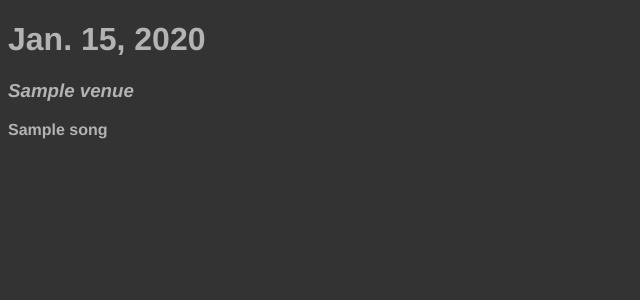
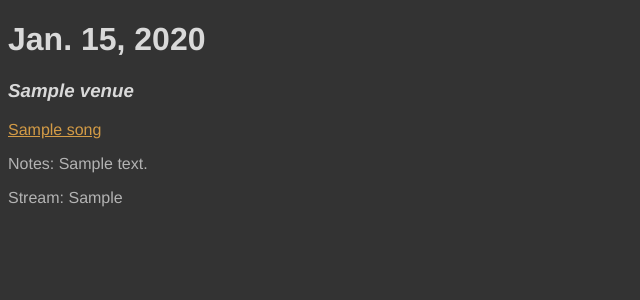
Before and after one commit to jls83/roadie, a Django app: a page that uses setlists/templates/setlists/show_detail.html in a window 1280 px wide. Shown: the top 300 px of the page, without its empty margins (0-640 px from the left). Run offline with Django 3.2, Linux system fonts and the light colour scheme; tables that the repository leaves empty hold one stand-in row (values such as "Sample post"); parts of the project's set-up code (start-up, migrations or seed data) failed here and were passed over.

Commit message:
Add notes and stream fields to templates

```diff
--- a/setlists/static/setlists/style.css
+++ b/setlists/static/setlists/style.css
@@ -5,16 +5,19 @@ body {
 }
 
 a {
-    font-weight: bold;
-    text-decoration: none;
-    color: #b3b3b3;
+    text-decoration: underline;
+    color: #d39b46;
 }
 
 a:hover {
-    text-decoration: underline;
+    text-decoration: none;
 }
 a:visited {
-    color: #737373;
+    color: #b9812c;
+}
+
+h1, h2, h3, h4, h5, h6 {
+    color: #d9d9d9;
 }
 
 h3 {
--- a/setlists/templates/setlists/show_detail.html
+++ b/setlists/templates/setlists/show_detail.html
@@ -8,11 +8,17 @@
     <h1>{{ mas.0.show.show_date }}</h1>
     <h3>{{ mas.0.show.show_venue }}</h3>
 
-    <p>
+    <p>{# I had to kludge this together to get the comma separation working correctly#}
     {% for song_obj in mas %}
         <a href="{% url 'song_detail' song_obj.song.simple_title %}">{{ song_obj.song.song_title }}</a>{% if not forloop.last %}, {% endif %}
     {% endfor %}
     </p>
 
+    {% if mas.0.show.show_notes %}
+        <p>Notes: {{ mas.0.show.show_notes }}</p>
+    {% endif %}
+    {% if mas.0.show.show_stream %}
+        <p>Stream: {{ mas.0.show.show_stream }}</p>
+    {% endif %}
 </body>
 </html>
```
